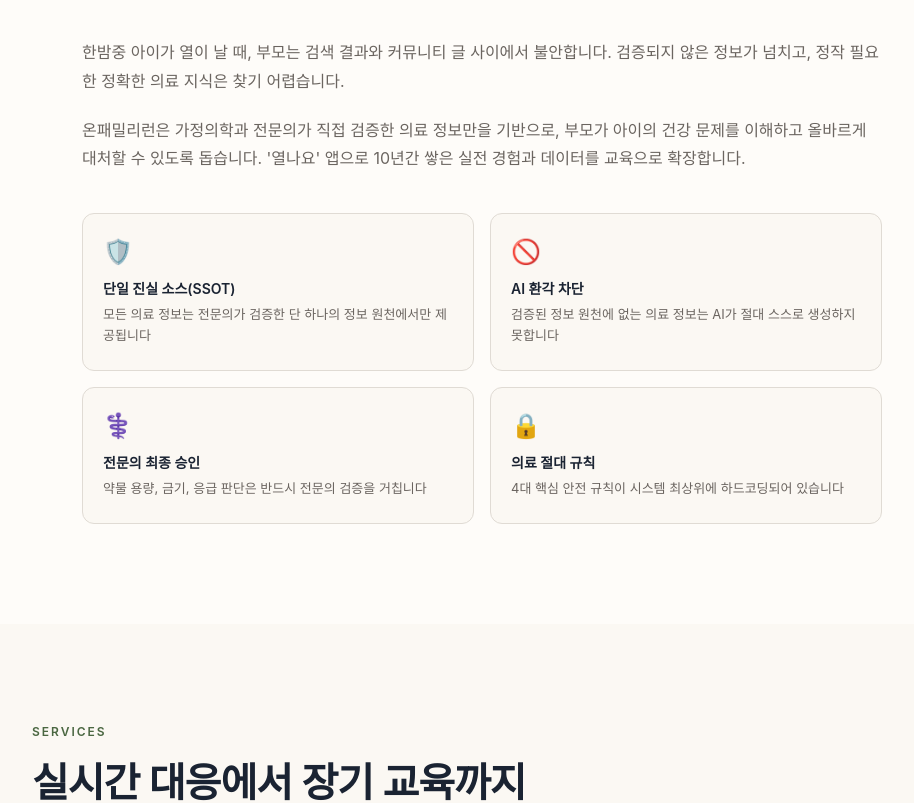
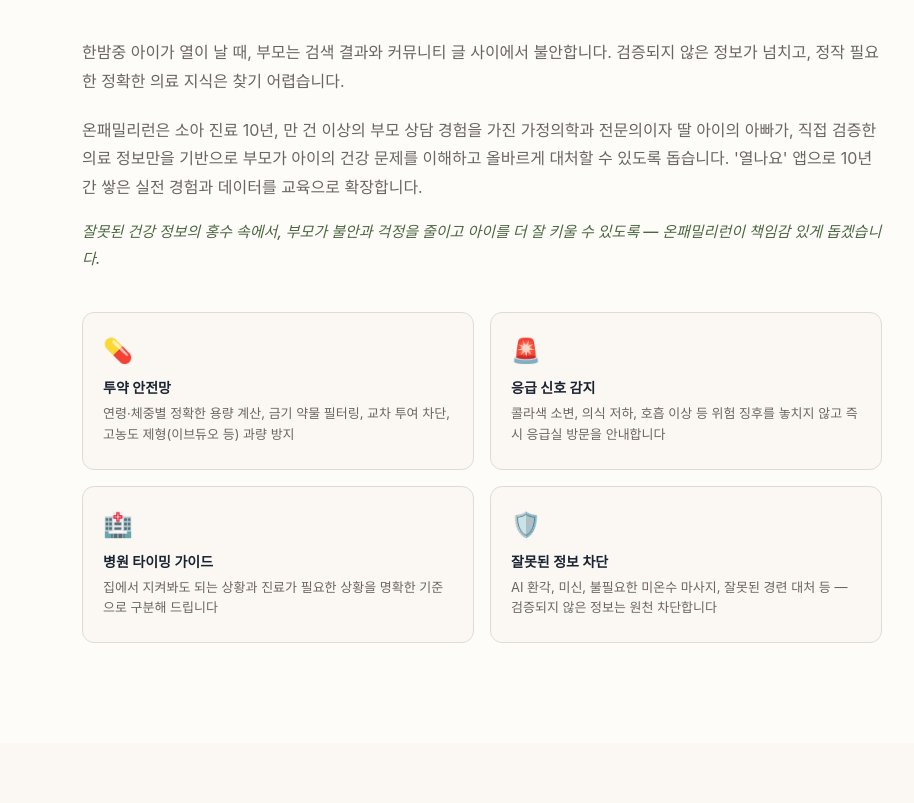
Before and after one commit to samahn0601/onfamilylearn-web, a Next.js app: page / in a window 1280 px wide. Shown: the part 1033-1836 px from the top of the page, without its empty margins (158-1072 px from the left). Built offline with nearby package versions, Linux system fonts and the light colour scheme; a web font is replaced by a local one.

Commit message:
미션섹션: 4대안전규칙, 전문의소개강화, SSOT풀네임, 부모안심메시지

```diff
--- a/app/page.jsx
+++ b/app/page.jsx
@@ -82,7 +82,7 @@
     badge: "AI Agent",
     color: "#185FA5",
     colorLight: "#E6F1FB",
-    desc: "의료 콘텐츠 검증과 SSOT 관리. 정확성에 타협하지 않습니다.",
+    desc: "의료 콘텐츠 검증과 단일 진실 소스 관리. 정확성에 타협하지 않습니다.",
     img: "/team/seoyun.png",
   },
   {
@@ -143,10 +143,10 @@
 ];
 
 const RULES = [
-  { icon: "🛡️", title: "단일 진실 소스(SSOT)", desc: "모든 의료 정보는 전문의가 검증한 단 하나의 정보 원천에서만 제공됩니다" },
-  { icon: "🚫", title: "AI 환각 차단", desc: "검증된 정보 원천에 없는 의료 정보는 AI가 절대 스스로 생성하지 못합니다" },
-  { icon: "⚕️", title: "전문의 최종 승인", desc: "약물 용량, 금기, 응급 판단은 반드시 전문의 검증을 거칩니다" },
-  { icon: "🔒", title: "의료 절대 규칙", desc: "4대 핵심 안전 규칙이 시스템 최상위에 하드코딩되어 있습니다" },
+  { icon: "💊", title: "투약 안전망", desc: "연령·체중별 정확한 용량 계산, 금기 약물 필터링, 교차 투여 차단, 고농도 제형(이브듀오 등) 과량 방지" },
+  { icon: "🚨", title: "응급 신호 감지", desc: "콜라색 소변, 의식 저하, 호흡 이상 등 위험 징후를 놓치지 않고 즉시 응급실 방문을 안내합니다" },
+  { icon: "🏥", title: "병원 타이밍 가이드", desc: "집에서 지켜봐도 되는 상황과 진료가 필요한 상황을 명확한 기준으로 구분해 드립니다" },
+  { icon: "🛡️", title: "잘못된 정보 차단", desc: "AI 환각, 미신, 불필요한 미온수 마사지, 잘못된 경련 대처 등 — 검증되지 않은 정보는 원천 차단합니다" },
 ];
 
 function useInView(threshold = 0.15) {
@@ -359,11 +359,23 @@
         <FadeIn delay={0.2}>
           <p style={{
             fontFamily: FONTS.body, fontSize: 16, lineHeight: 1.8,
-            color: COLORS.warmGray, marginBottom: 40,
+            color: COLORS.warmGray, marginBottom: 16,
           }}>
-            온패밀리런은 가정의학과 전문의가 직접 검증한 의료 정보만을 기반으로,
+            온패밀리런은 소아 진료 10년, 만 건 이상의 부모 상담 경험을 가진
+            가정의학과 전문의이자 딸 아이의 아빠가,
+            직접 검증한 의료 정보만을 기반으로
             부모가 아이의 건강 문제를 이해하고 올바르게 대처할 수 있도록 돕습니다.
             '열나요' 앱으로 10년간 쌓은 실전 경험과 데이터를 교육으로 확장합니다.
+          </p>
+        </FadeIn>
+        <FadeIn delay={0.25}>
+          <p style={{
+            fontFamily: FONTS.body, fontSize: 15, lineHeight: 1.8,
+            color: COLORS.sage, fontWeight: 500,
+            marginBottom: 40, fontStyle: "italic",
+          }}>
+            잘못된 건강 정보의 홍수 속에서, 부모가 불안과 걱정을 줄이고
+            아이를 더 잘 키울 수 있도록 — 온패밀리런이 책임감 있게 돕겠습니다.
           </p>
         </FadeIn>
         <div style={{ display: "grid", gridTemplateColumns: "repeat(auto-fit, minmax(260px, 1fr))", gap: 16 }}>
@@ -622,7 +634,7 @@
           }}>
             일반 AI 챗봇은 없는 정보도 그럴듯하게 만들어냅니다.
             의료 정보에서 이것은 치명적입니다.
-            온패밀리런은 단일 진실 소스(SSOT) 기반 하이브리드 RAG 아키텍처로
+            온패밀리런은 단일 진실 소스(Single Source of Truth, SSOT) 기반 하이브리드 RAG 아키텍처로
             AI가 검증되지 않은 의료 정보를 생성하는 것을 원천 차단합니다.
           </p>
         </FadeIn>
```
